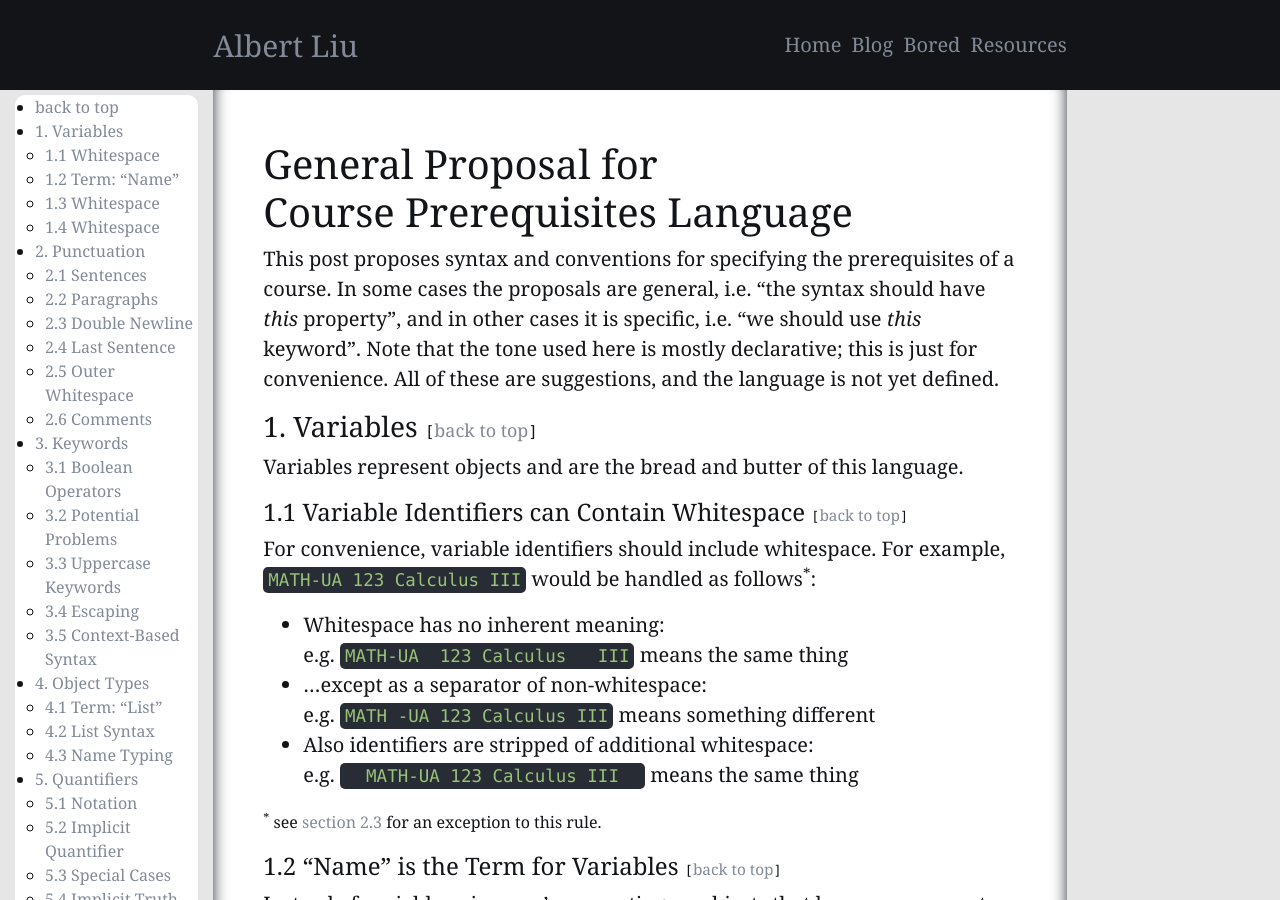
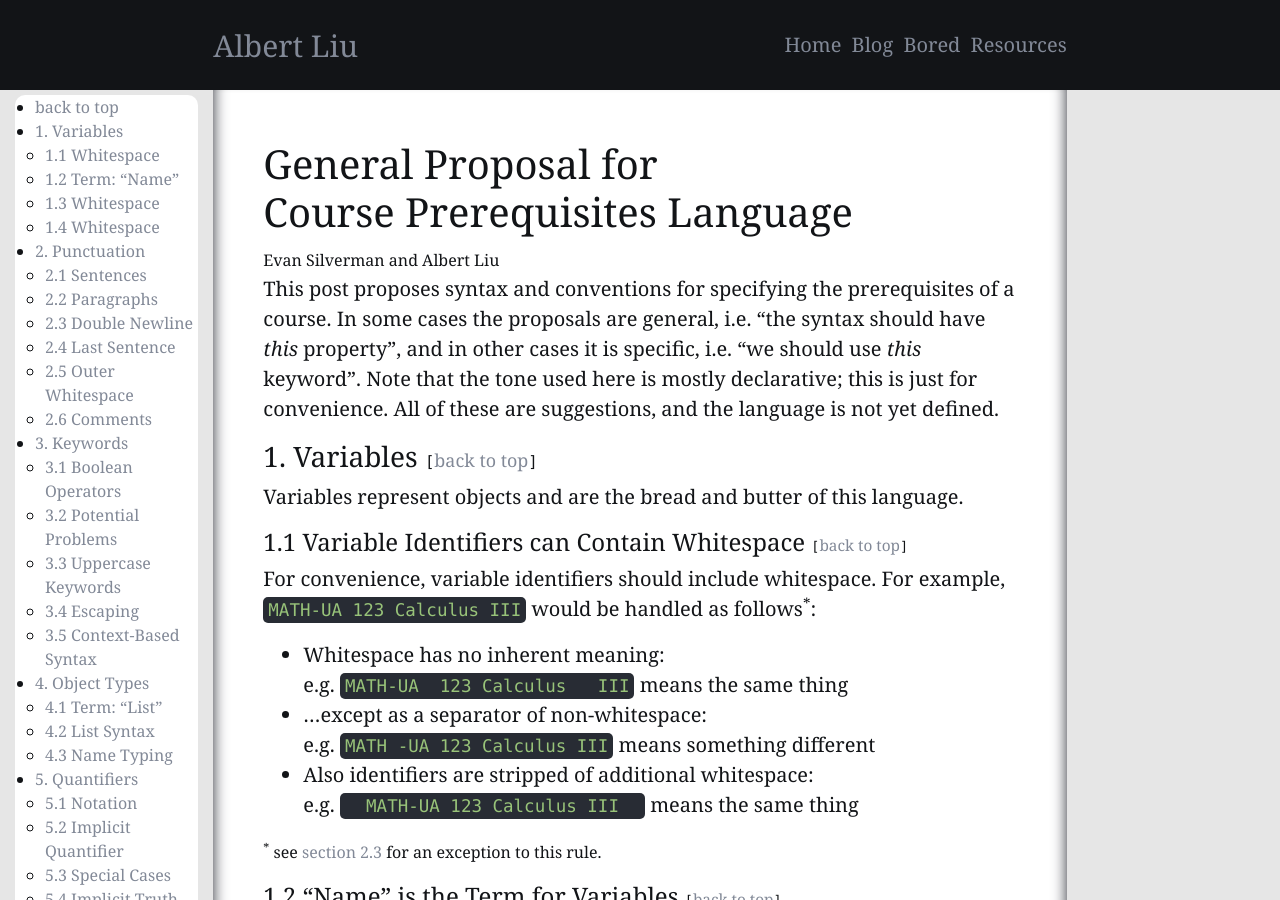
Before and after one commit to A1Liu/a1liu.github.io, a Jekyll site: the page built from src/_collections/_posts/2019-01-26-syntax-proposal-for-course-prerequisites-language.md, in a window 1280 px wide and 900 px high. Built offline with Jekyll 4.4.1, drawn with Linux system fonts in a browser that asks for light colours.

Commit message:
New stuff

```diff
--- a/scripts/jekyll_utils.py
+++ b/scripts/jekyll_utils.py
@@ -17,7 +17,7 @@ def format_date(date):
         return date
 
 def get_collection_dir(collection):
-    return os.join(COLLECTIONS_DIR,'_'+collection)
+    return os.path.join(COLLECTIONS_DIR,'_'+collection)
 
 multiple_dashes = re.compile('[\s-]+')
 def shorten_title(title):
@@ -59,7 +59,7 @@ def open_post(post_name, collection):
     atom(path, assets)
 
 def get_post_path(title, date=None, collection= 'drafts'):
-    raise Exception('Need to fix to work with arbitrary collection, or make a docs version')
+    # raise Exception('Need to fix to work with arbitrary collection, or make a docs version') \
     title = format_title(title)
     output_dir = get_collection_dir(collection)
     date = format_date( datetime.now() if date is None else date )
--- a/scripts/new_post.py
+++ b/scripts/new_post.py
@@ -34,7 +34,7 @@ def make_post(
         title_words = shorten_title(title).split('-')
         display_title = ' '.join( [capitalize_word(word) for word in title_words] )
     output_path = get_post_path(title, date=date, collection=collection)
-    open_post(os.path.basename(output_path))
+    open_post(os.path.basename(output_path), collection)
 
     with open( output_path, 'x') as f:
         f.write(format_new_post(display_title, categories, tags))
--- a/src/_collections/_posts/2019-01-26-syntax-proposal-for-course-prerequisites-language.md
+++ b/src/_collections/_posts/2019-01-26-syntax-proposal-for-course-prerequisites-language.md
@@ -4,10 +4,7 @@ categories: [bugs-nyu, yacs]
 tags: [ideas, new-lang]
 left: sidebar.md
 ---
-<!-- {% raw %} -->
-<!-- {% include refc-small.html text="ref commit" commit="3cad965..." %} -->
-<!-- {% include ref-commit.html text="ref commit" commit="3cad965..." %} -->
-<!-- {% endraw %} -->
+<small>Evan Silverman and Albert Liu</small> <br />
 This post proposes syntax and conventions for specifying the prerequisites of a
 course. In some cases the proposals are general, i.e. "the syntax should have *this*
 property", and in other cases it is specific, i.e. "we should use *this* keyword".
--- a/src/_includes/docs/head.html
+++ b/src/_includes/docs/head.html
@@ -1,6 +1,5 @@
 <head>
 	{% include global/setup/google-analytics.js.html %}
-	{% include global/setup/bootstrap.css.html %}
-	{% include global/setup/meta.html %}
+	{% include global/setup/base-styles.html %}
 	<title>Documents</title>
 </head>
--- a/src/_includes/global/head.html
+++ b/src/_includes/global/head.html
@@ -1,7 +1,6 @@
 <head>
 	{% include global/setup/google-analytics.js.html %}
-	{% include global/setup/bootstrap.css.html %}
-	{% include global/setup/meta.html %}
+	{% include global/setup/base-styles.html %}
 	<title>{{ site.title }}</title>
 	<link href="{{ '/favicon.ico' | prepend: site.assets_dir }}" rel="shortcut icon">
 </head>
--- a/src/_includes/global/setup/bootstrap.css.html
+++ b/src/_includes/global/setup/base-styles.html
@@ -1 +1,4 @@
 <link rel="stylesheet" href="https://stackpath.bootstrapcdn.com/bootstrap/4.1.3/css/bootstrap.min.css" integrity="sha384-MCw98/SFnGE8fJT3GXwEOngsV7Zt27NXFoaoApmYm81iuXoPkFOJwJ8ERdknLPMO" crossorigin="anonymous">
+<link type="text/css" rel="stylesheet" href="/assets/main.css">
+<meta charset="utf-8">
+<meta name="viewport" content="width=device-width, initial-scale=1, shrink-to-fit=no">
--- a/src/_includes/global/setup/meta.html
+++ /dev/null
@@ -1,3 +0,0 @@
-<link type="text/css" rel="stylesheet" href="/assets/main.css">
-<meta charset="utf-8">
-<meta name="viewport" content="width=device-width, initial-scale=1, shrink-to-fit=no">
```
